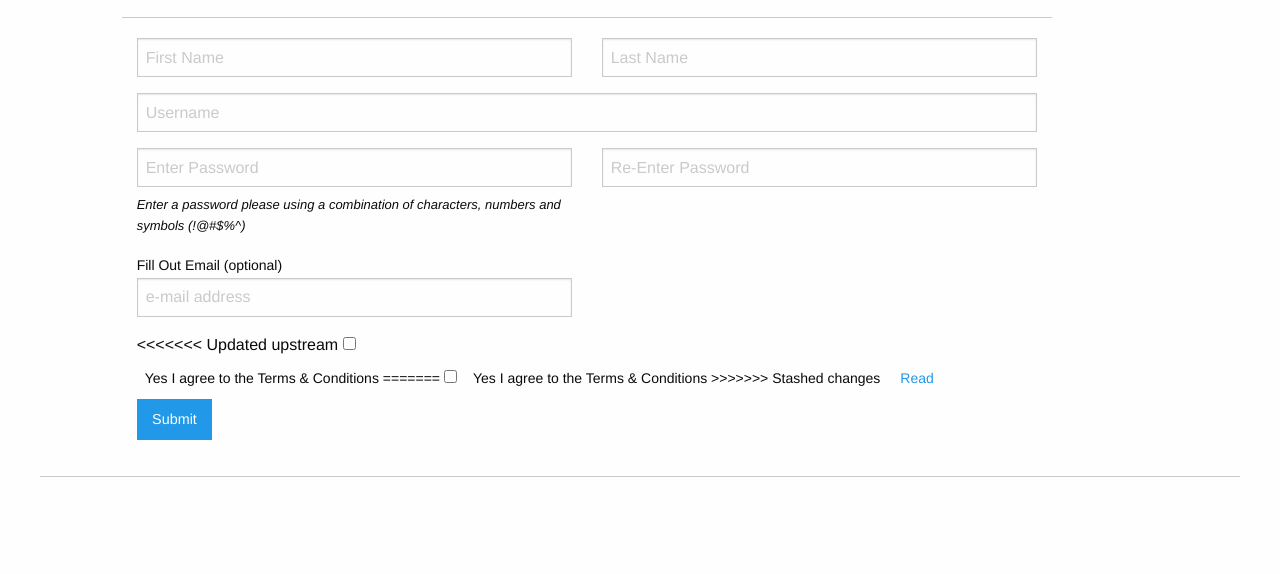
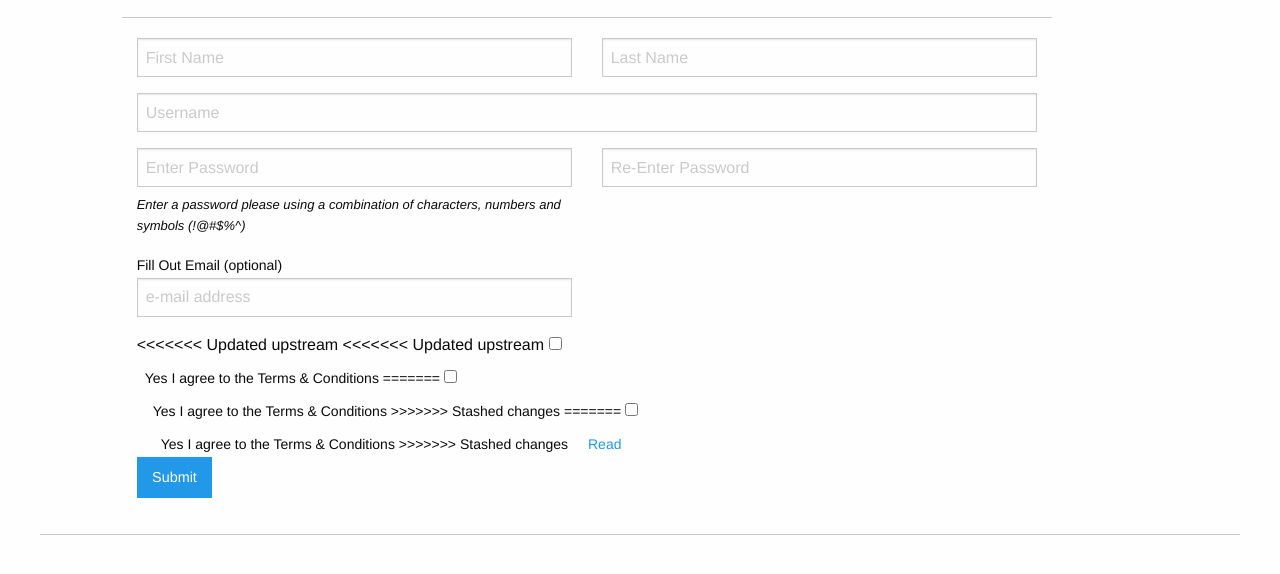
Before and after one commit to apg7080/Form-Demo, a plain HTML site: page index.html in a window 1280 px wide. Shown: the part 150-724 px from the top of the page. Drawn offline with Linux system fonts and the light colour scheme.

Commit message:
1:42pm
attempt to update the code and fix random bugs

```diff
--- a/index.html
+++ b/index.html
@@ -109,9 +109,13 @@
         <fieldset class="large-12 columns">
 
 <<<<<<< Updated upstream
+<<<<<<< Updated upstream
       <input id="checkbox1" type="checkbox"><label for="checkbox1">Yes I agree to the Terms & Conditions
 =======
       <input id="checkbox1" type="checkbox" required=""><label for="checkbox1">Yes I agree to the Terms & Conditions
+>>>>>>> Stashed changes
+=======
+      <input id="checkbox1" type="checkbox" required=""><label>Yes I agree to the Terms & Conditions
 >>>>>>> Stashed changes
       <span class="form-error">
           You must accept the ToS.
@@ -126,7 +130,7 @@
   </div>
   <div class="row">
     <fieldset class="small-3 columns">
-      <button class="button" type="submit" value="Submit" href="http://google.com" required>Submit</button>
+      <button class="button" type="submit" value="Submit" required="">Submit</button>
 
 
     </fieldset>
```
Also changed, not shown: 1 other file.
